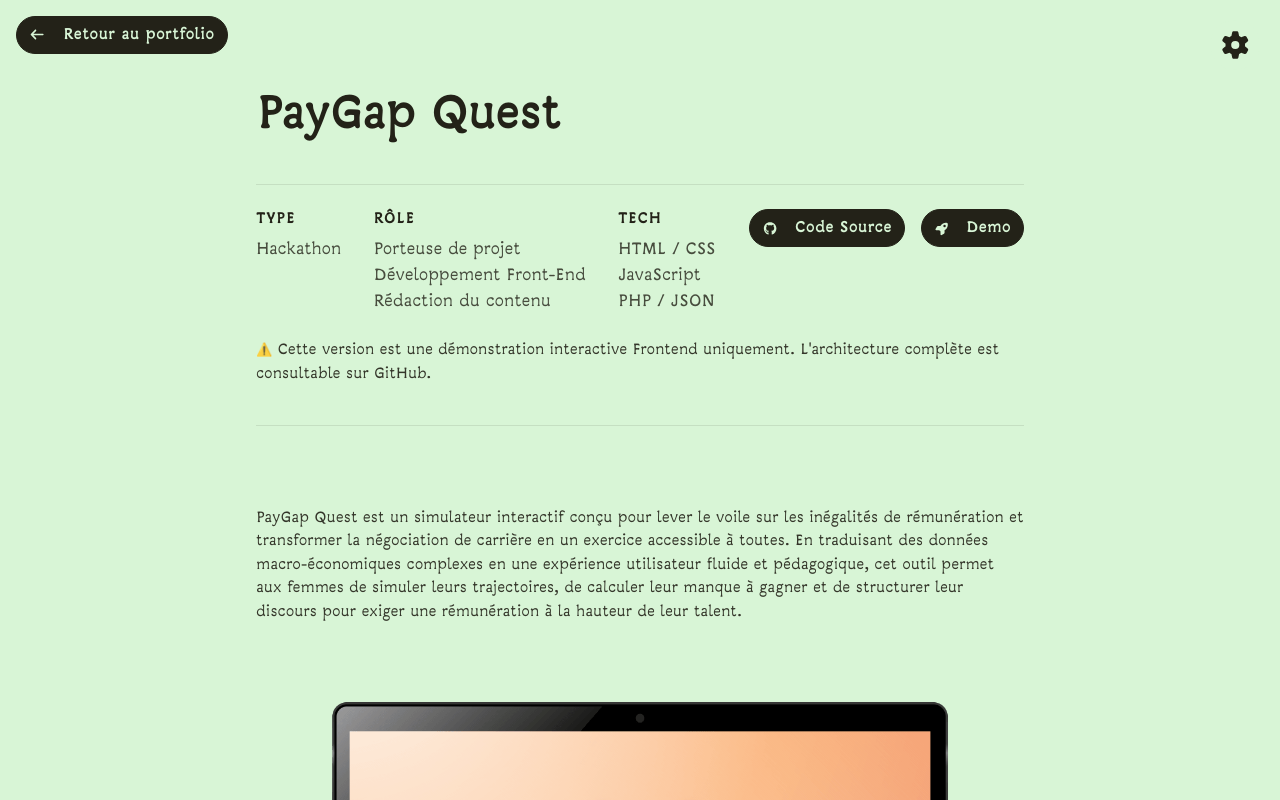
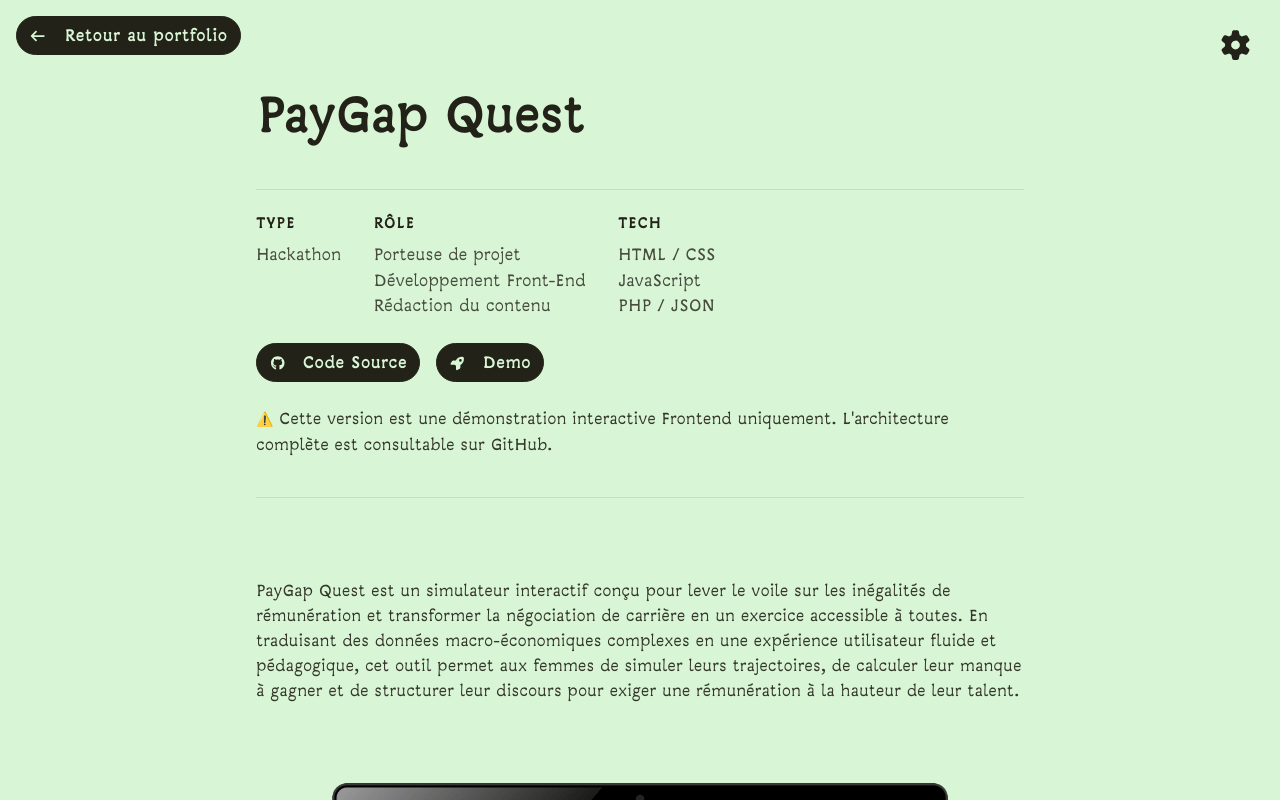
Before and after one commit to hrtshpdbx1/Portfolio, a Next.js app: page /paygap-quest in a window 1280 px wide. Shown: the top 800 px of the page. Built offline with nearby package versions, Linux system fonts and the light colour scheme.

Commit message:
font size update

```diff
--- a/src/app/layout.js
+++ b/src/app/layout.js
@@ -19,7 +19,7 @@ config.autoAddCss = false; // pour eviter le css auto de FA
   // Valeurs par défauts
   const DEFAULTS = ({
     fontFamily: "--font-bbb-readme",
-    fontSize: 13,
+    fontSize: 14,
     lineHeight: 1.8,
     bgColor: 'rgb(84.699% 96.254% 83.914%)',
     textColor: 'rgb(13.81% 13.179% 9.5057%)',
```
Also changed, not shown: src/app/components/ProjectCard.js (deleted).
